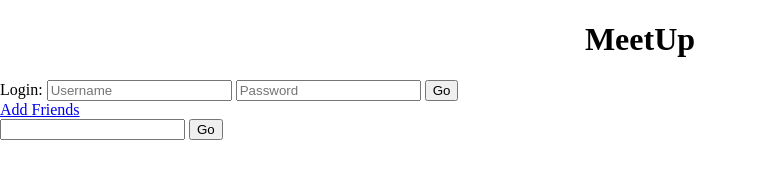
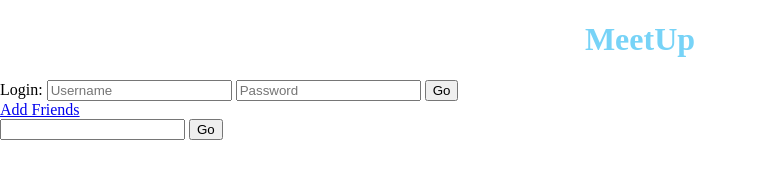
Before and after one commit to sanicatthedisco/meetup, a website: page front_end/index.html in a window 1280 px wide. Shown: the whole page, without its empty margins (0-757 px from the left). Drawn offline with Linux system fonts and the light colour scheme.

Commit message:
Baby Blue

```diff
--- a/front_end/main.css
+++ b/front_end/main.css
@@ -10,5 +10,5 @@
 
 #maintitle {
     text-align:center;
-
+    color:#77d3f7;
 }
```
Also changed, not shown: front_end/index.html (+0 -1 lines).
